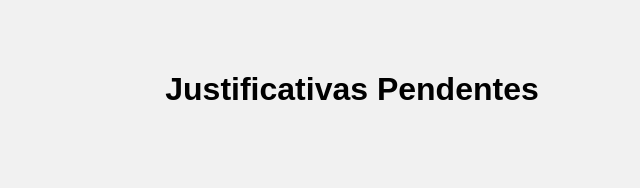
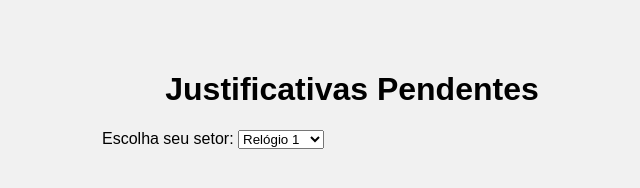
Before and after one commit to Wallacet28/leitura, a plain HTML site: page secretario.html in a window 1280 px wide. Shown: the whole page, without its empty margins (288-928 px from the left). Drawn offline with Linux system fonts and the light colour scheme.

Commit message:
Update secretario.html

```diff
--- a/secretario.html
+++ b/secretario.html
@@ -12,9 +12,24 @@
       <h1>Justificativas Pendentes</h1>
     </header>
 
+    <label for="setorSecretario">Escolha seu setor:</label>
+    <select id="setorSecretario">
+      <option value="relogio1">Relógio 1</option>
+      <option value="relogio2">Relógio 2</option>
+      <option value="relogio3">Relógio 3</option>
+      <option value="relogio4">Relógio 4</option>
+      <option value="relogio5">Relógio 5</option>
+      <option value="relogio6">Relógio 6</option>
+      <option value="relogio7">Relógio 7</option>
+      <option value="relogio8">Relógio 8</option>
+      <option value="relogio9">Relógio 9</option>
+      <option value="relogio10">Relógio 10</option>
+    </select>
+
     <div id="listaJustificativas"></div>
   </div>
 
   <script src="script.js"></script>
 </body>
+
 </html>
```
